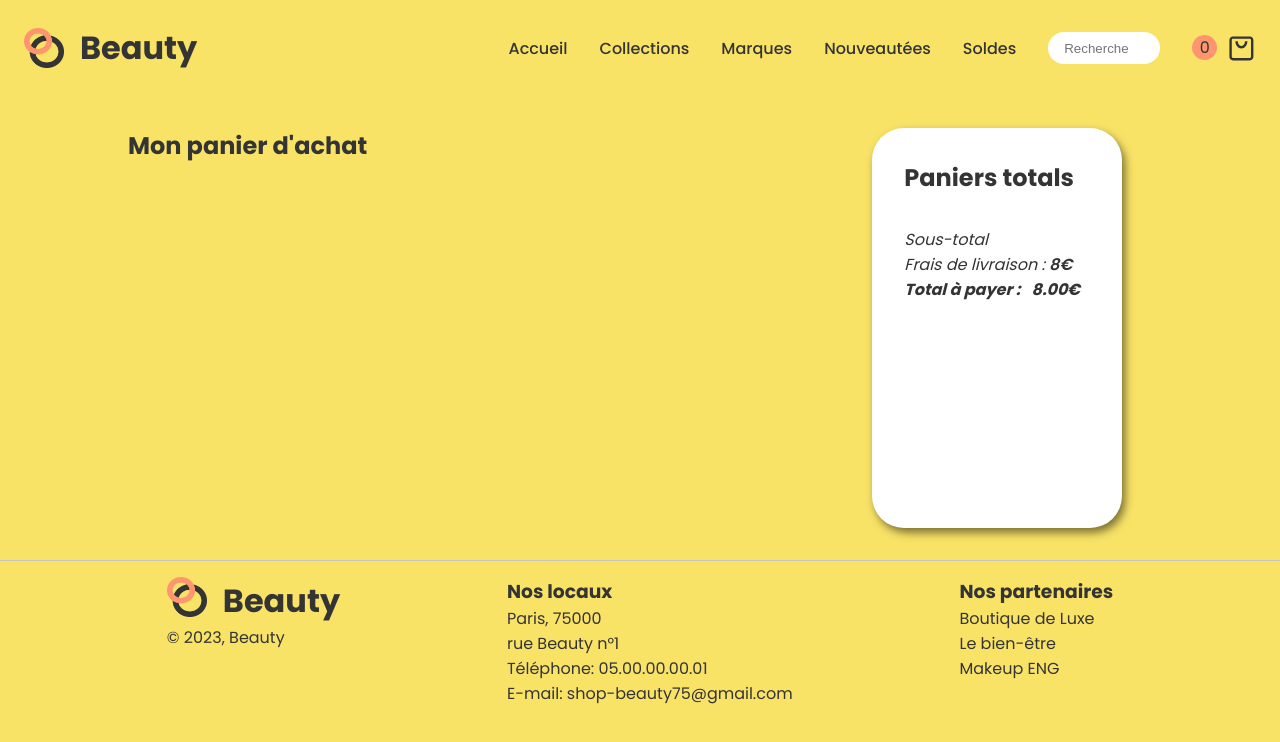
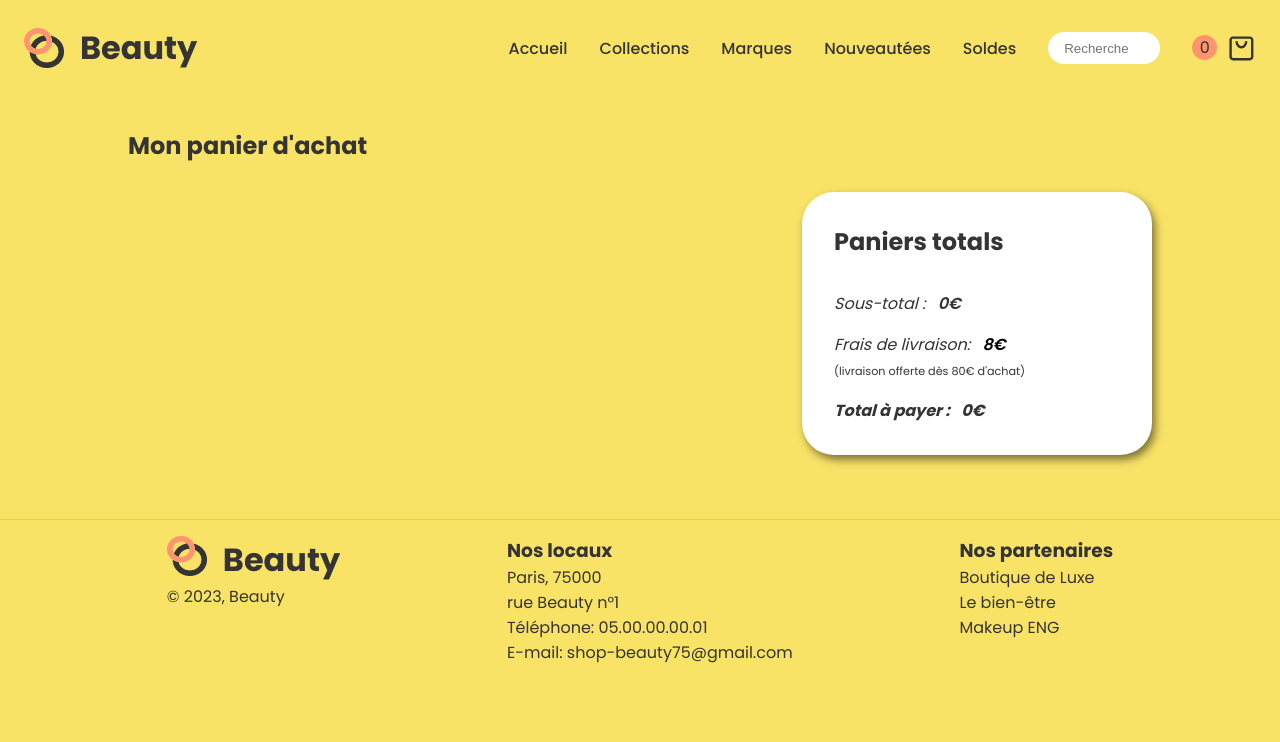
Before and after one commit to B-Frederic/shop-beauty, a React (Create React App) app: page /cart in a window 1280 px wide. Shown: the top 742 px of the page. Built offline with nearby package versions, Linux system fonts and the light colour scheme.

Commit message:
add: stripe and design cart + dymanic conditional

```diff
--- a/package.json
+++ b/package.json
@@ -8,6 +8,7 @@
     "@testing-library/jest-dom": "^5.16.5",
     "@testing-library/react": "^13.4.0",
     "@testing-library/user-event": "^13.5.0",
+    "axios": "^1.4.0",
     "react": "^18.2.0",
     "react-compare-image": "^3.4.0",
     "react-dom": "^18.2.0",
@@ -15,6 +16,7 @@
     "react-redux": "^8.0.5",
     "react-router-dom": "^6.11.2",
     "react-scripts": "5.0.1",
+    "react-stripe-checkout": "^2.6.3",
     "redux-persist": "^6.0.0",
     "sass": "^1.62.1",
     "swiper": "^9.3.2",
--- a/src/index.scss
+++ b/src/index.scss
@@ -9,5 +9,6 @@
 @use "styles/components/virtual_card";
 @use "styles/components/products";
 @use "styles/components/testimonials";
-@use "styles/components/cart";
 @use "styles/components/cart_item";
+// Pages
+@use "styles/pages/cart";
--- a/src/pages/Cart.js
+++ b/src/pages/Cart.js
@@ -2,8 +2,12 @@
 import React, { useEffect, useRef, useState } from 'react';
 // Redux
 import { useSelector } from 'react-redux';
+// Stripe
+import StripeCheckout from "react-stripe-checkout";
 // Components
 import CartItem from '../components/CartItem';
+import axios from 'axios';
+
 
 const Cart = () => {
 
@@ -25,15 +29,53 @@ const Cart = () => {
 
     }, [productData, delivery]);
 
+
+    // Create fake token for Stripe (error bypasse)
+    const payment = async(token) =>{
+        await axios.post("http://localhost:8000/payment", {
+            amout: totalAmt * 100,
+            token: token
+        })
+    }
+
     return (
         <div className="container-cart">
             <CartItem />
-            <div className="container-cart__info">
-                <div className="container-cart__info-cart">
-                    <h2>Paniers totals</h2>
-                    <p className="container-cart__info-cart--sub-total">Sous-total</p>
-                    <p className="container-cart__info-cart--delivery">Frais de livraison : <span>{delivery.current}€</span></p>
-                    <p className="container-cart__info-cart--payment">Total à payer : <span>{totalAmt?.toFixed(2)}€</span> </p>
+            <div>
+                <div className="container-cart__info">
+                    <div className="container-cart__info-cart">
+                        <h2>Paniers totals</h2>
+                        <p className="container-cart__info-cart--sub-total">Sous-total : <span>{totalAmt - delivery.current?.toFixed(2)}€</span></p>
+                        <p className="container-cart__info-cart--delivery">Frais de livraison: <span style={{color: delivery.current !== 0 ? "black" : "rgb(94, 182, 94)"}}>{delivery.current}€</span></p>
+                        <span className="container-cart__info-cart--delivery-offer">(livraison offerte dès 80€ d'achat)</span>
+                        <p className="container-cart__info-cart--payment">Total à payer : <span>{productData.length >= 1 ? totalAmt?.toFixed(2) : 0}€</span></p>
+                        {
+                        totalAmt - delivery.current > 0 ? (
+                            <>
+                                <div className="container-cart__info-cart--stripe">
+                                    <StripeCheckout
+                                        norequired
+                                        stripeKey="pk_test_51N54JHEZFgsxN1Q4dddinn8ng7uUcciSwxQI6ZwNNsLMrbfBK2FF3VFjqrIGVH4NW1MS9ih21fVgKN9b0FiXWcrh00JsSPVfVw"
+                                        name="MonShop"
+                                        amount={totalAmt * 100}
+                                        label="Payer"
+                                        currency="EUR"
+                                        description={`Montant total à payer ${totalAmt?.toFixed(2)} €`}
+                                        token={payment}
+                                        email={"unmailpourtester@test.fr"}
+                                    />
+                                </div>
+                                <div className="container-cart__info-cart--test-card">
+                                    <p>Info CB test :</p>
+                                    <p>Numéro: 4242 4242 4242 4242</p>
+                                    <p>Date: 12/34</p>
+                                    <p>Cryptogramme: 123</p>
+                                </div>
+                            </> ) : (
+                                ""
+                            )
+                        }
+                    </div>
                 </div>
             </div>
         </div>
--- a/src/styles/components/_testimonials.scss
+++ b/src/styles/components/_testimonials.scss
@@ -8,6 +8,11 @@
     .swiper-pagination{
         position: static;
         margin-top: 20px;
+
+        span{
+            width: 0.7rem;
+            height: 0.7rem;
+        }
     }
 
     img{
--- a/src/styles/components/_cart.scss
+++ b/src/styles/pages/_cart.scss
@@ -2,16 +2,17 @@
     display: grid;
     grid-template-columns: 3fr 1.5fr;
     width: 80%;
-    margin: 2rem auto;
+    margin: 2rem auto 4rem;
 
     &__info{
         display: flex;
         justify-content: center;
         margin-left: 2rem;
-        height: 400px;
 
         &-cart{
-            width: 250px;
+            width: 350px;
+            height: 100%;
+            margin-top: 4rem;
             padding: 2rem;
             border-radius: 2rem;
             background: #fff;
@@ -25,14 +26,28 @@
                 font-style: italic;
             }
 
-            &--delivery{
-                span{
+            &--sub-total{
+                span {
+                    margin-left: 0.5rem;
                     font-weight: 600;
                 }
             }
 
+            &--delivery{
+                margin-top: 1rem;
+
+                span{
+                    margin-left: 0.5rem;
+                    font-weight: 600;
+                }
+
+                &-offer{
+                    font-size: 0.7rem;
+                }
+            }
+
             &--payment{
-
+                margin-top: 1rem;
                 font-weight: bold;
 
                 span{
@@ -41,6 +56,21 @@
                     font-style: none;
                 }
             }
+
+            &--stripe{
+                margin-top: 2rem;
+                text-align: center;
+            }
+
+            &--test-card{
+                margin-top: 2rem;
+                color: rgb(22, 139, 22);
+
+                :nth-child(1){
+                    font-size: 1.1rem;
+                    font-weight: 600;
+                }
+            }
         }
     }
 
```
Also changed, not shown: 2 other files (tests, documents, lock files or other folders).
